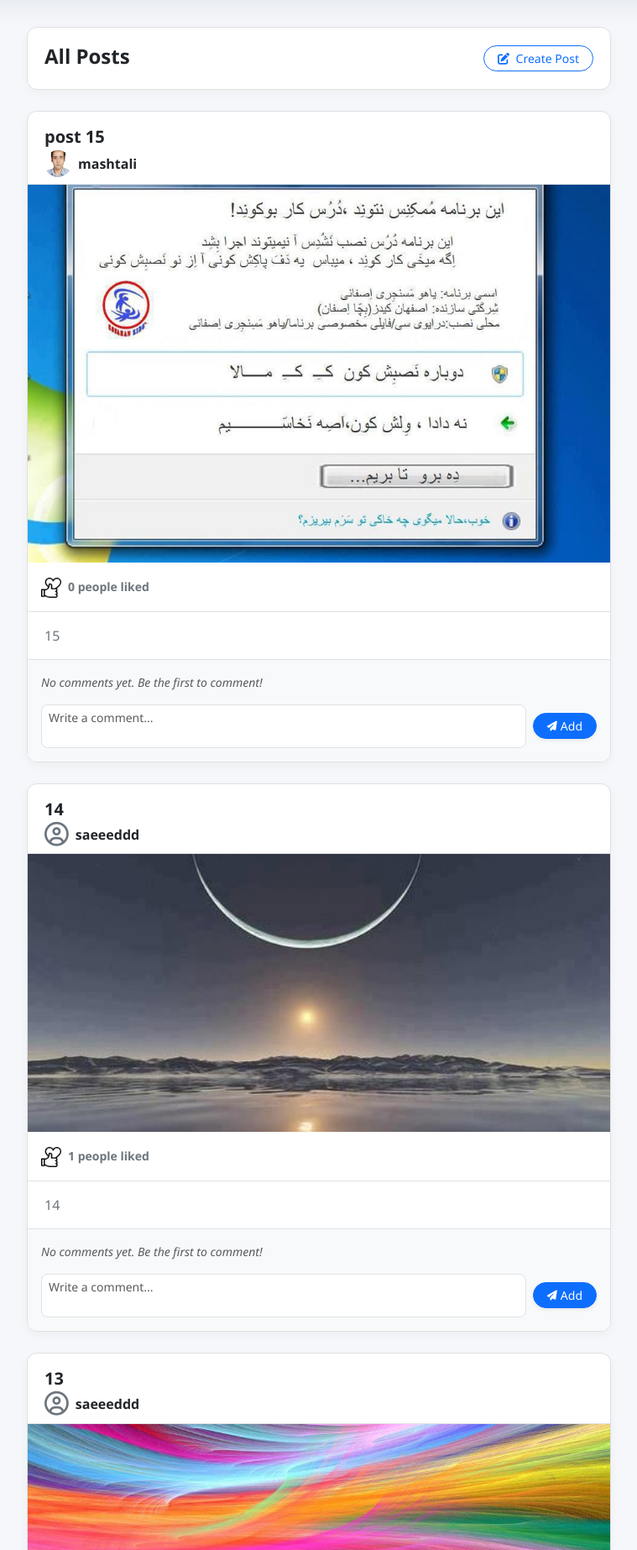
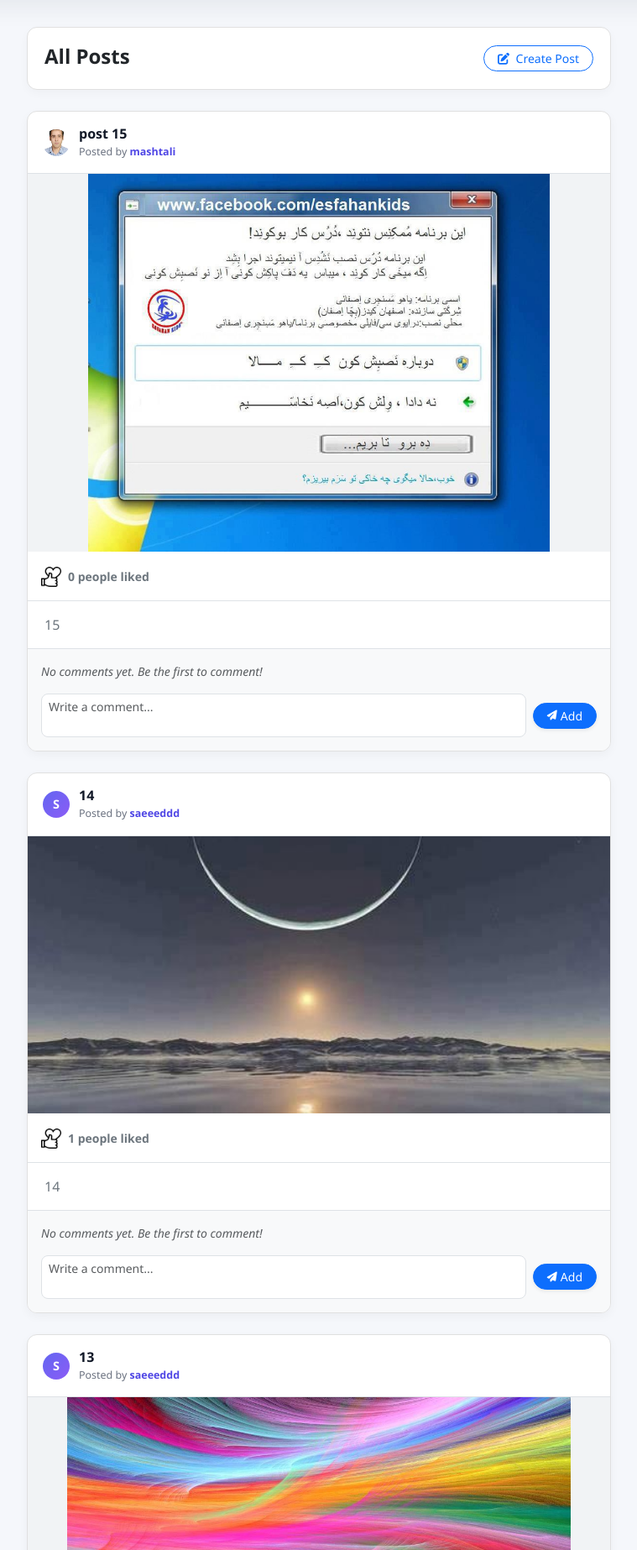
Before and after one commit to saeedzs/Social-Media-Project, a Django app: page /posts/feed in a window 1280 px wide. Shown: the part 74-1920 px from the top of the page at 84% size, without its empty margins (260-1019 px from the left). Run offline with Django 5.2, Linux system fonts and the light colour scheme; a user stored in the database is signed in; data comes from the database, SQL or seed files in the repository; both versions use the stored data as it was after the commit; some libraries are stand-ins or nearby versions.

Commit message:
user profile photo in profile html has been fixed,ordering posts in feed and profile also fixed

```diff
--- a/posts/models.py
+++ b/posts/models.py
@@ -10,9 +10,11 @@ class Post(models.Model):
     caption = models.TextField(blank=True)
     title = models.CharField(max_length=200)
     slug = models.SlugField(max_length=200,blank=True)
-    created = models.DateField(auto_now_add=True)
+    created = models.DateTimeField(auto_now_add=True)
     liked_by = models.ManyToManyField(settings.AUTH_USER_MODEL,related_name='post_liked',blank=True)
 
+    class Meta:
+        ordering = ['-created']  # Set default ordering for all queries (newest first)
 
     def __str__(self):
         return self.title
@@ -29,7 +31,7 @@ class Comment(models.Model):
     created = models.DateTimeField(auto_now_add=True)
 
     class Meta:
-        ordering = ('created',)
+        ordering = ('-created',)
 
     def __str__(self):
         return f"{self.user.username} - {self.body[:20]}"
--- a/posts/templates/posts/feed.html
+++ b/posts/templates/posts/feed.html
@@ -30,6 +30,7 @@
     }
 
     /* Image Container & Sizing */
+/* Image Container & Sizing */
 .post-image-container {
     width: 100%;
     max-height: 450px;
@@ -42,11 +43,10 @@
 
     .post-image {
         width: 100%;
-        height: 100%;
         max-height: 450px;
-        object-fit: cover;
+        object-fit: contain; /* Keeps whole image visible without zooming or over-expanding */
+        display: block;
     }
-
     .post-body {
         padding: 18px 20px;
     }
@@ -85,6 +85,53 @@
         border-color: #0d6efd !important;
         box-shadow: 0 0 0 0.2rem rgba(13, 110, 253, 0.15) !important;
     }
+    /* Post Header Styles */
+    .post-header {
+        display: flex;
+        align-items: center;
+        justify-content: space-between;
+        padding: 16px 18px;
+    }
+
+    .post-user {
+        display: flex;
+        align-items: center;
+        gap: 11px;
+    }
+
+    .user-avatar {
+        display: flex;
+        align-items: center;
+        justify-content: center;
+        width: 32px;
+        height: 32px;
+        flex-shrink: 0;
+        background: linear-gradient(135deg, #6366f1, #8b5cf6);
+        color: white;
+        border-radius: 50%;
+        font-weight: 700;
+        font-size: 0.9rem;
+        text-transform: uppercase;
+    }
+
+    .post-title {
+        margin: 0;
+        color: #111827;
+        font-size: 1rem;
+        font-weight: 700;
+        line-height: 1.3;
+    }
+
+    .post-author {
+        display: block;
+        margin-top: 2px;
+        color: #6b7280;
+        font-size: 0.78rem;
+    }
+
+    .post-author strong {
+        color: #4f46e5;
+    }
 </style>
 
 <div class="container" style="max-width: 720px;">
@@ -101,18 +148,26 @@
     <!-- Posts Stream -->
     {% for post in posts %}
     <div class="post-card" id="post-{{ post.id }}">
-            <div class="post-body pb-2 border-bottom">
-                <h3 class="h5 mb-1 text-dark fw-semibold">{{ post.title }}</h3>
-                <div class="d-flex align-items-center gap-2">
+        <div class="post-header border-bottom">
+            <div class="post-user">
                 {% if post.user.profile.photo %}
                     <img src="{{ post.user.profile.photo.url }}" alt="{{ post.user.username }}" class="rounded-circle" style="width: 32px; height: 32px; object-fit: cover;">
                 {% else %}
-                        <i class="fa-regular fa-circle-user text-secondary" style="font-size: 1.8rem;"></i>
+                    <div class="user-avatar">
+                        {{ post.user.username|first }}
+                    </div>
                 {% endif %}
+
                 <div>
-                        <a href="{% url 'user_profile' username=post.user.username %}" class="text-decoration-none text-dark fw-bold">
-                            {{ post.user.username }}
+                    <h3 class="post-title">
+                        {{ post.title }}
+                    </h3>
+                    <span class="post-author">
+                        Posted by
+                        <a href="{% url 'user_profile' username=post.user.username %}" class="text-decoration-none">
+                            <strong>{{ post.user.username }}</strong>
                         </a>
+                    </span>
                 </div>
             </div>
         </div>
--- a/users/views.py
+++ b/users/views.py
@@ -35,7 +35,7 @@ def user_profile(request, username):
     profile_user = get_object_or_404(User, username=username)
 
     # Get all posts made by this user
-    user_posts = profile_user.post_set.all()  # Assuming Related name on Post model or default set
+    user_posts = profile_user.post_set.all().order_by('-created')  # Assuming Related name on Post model or default set
 
     context = {
         'profile_user': profile_user,
```
Also changed, not shown: users/templates/users/profile.html (+14 -35 lines), db.sqlite3, media/image/26/10/07/10282_544816715534379_598519185_n.jpg (added), media/image/26/10/07/185089_484041571613798_364938200_n.jpg (added), media/image/26/10/07/192311_437150013003882_1809259180_o.jpg (added), media/image/26/10/07/24305_1351811788293203_260637301_n.jpg (added), media/image/26/10/07/28762_579201635430528_1963450523_n.jpg (added), media/image/26/10/07/44519_697113133638992_1248838728_n.jpg (added), media/image/26/10/07/64322_691060424241616_1177427073_n.jpg (added), posts/migrations/0006_alter_comment_options.py (added), posts/migrations/0007_alter_post_options_alter_post_created.py (added). Lines whose indentation alone changed are shown as unchanged.
